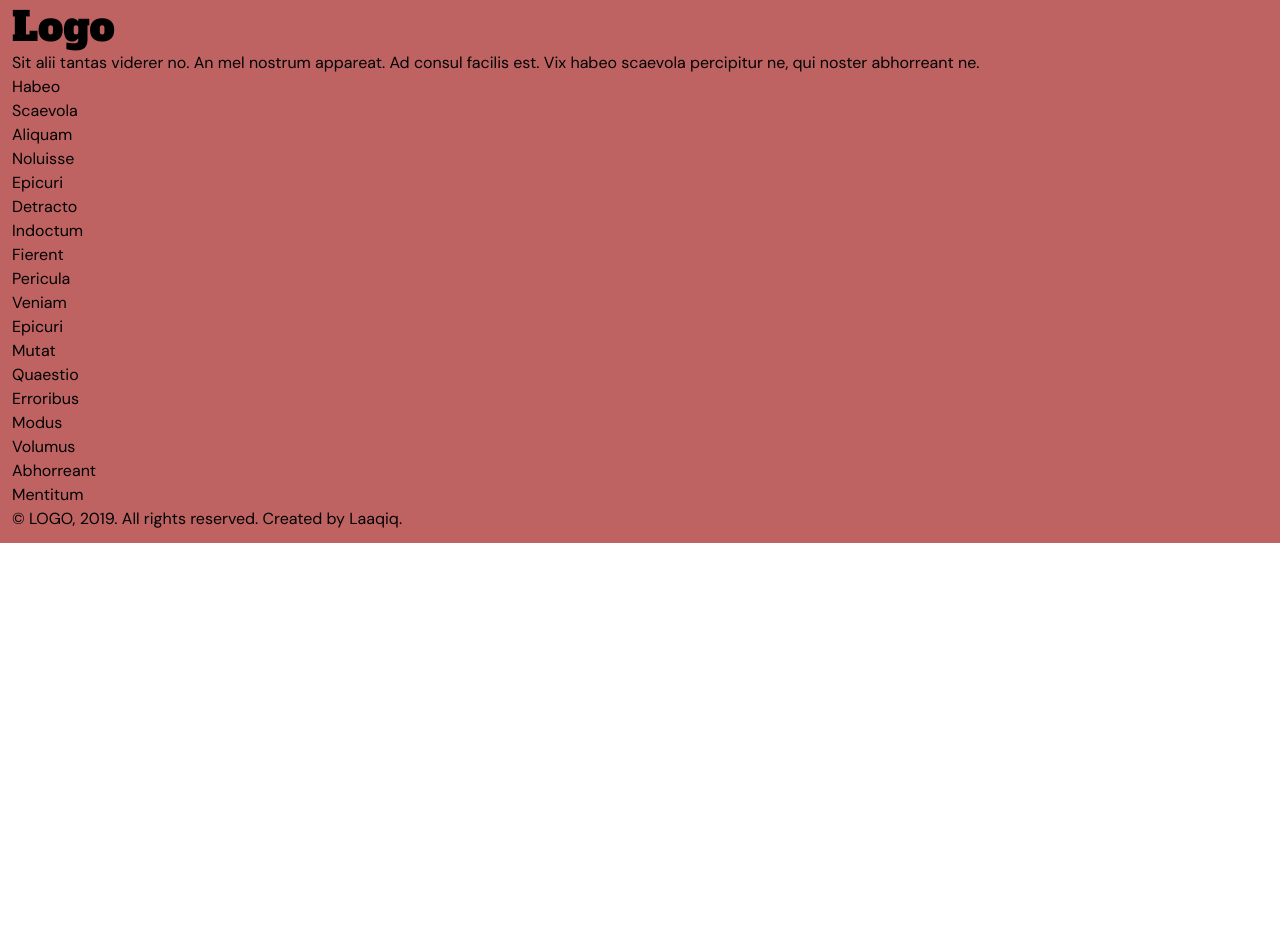
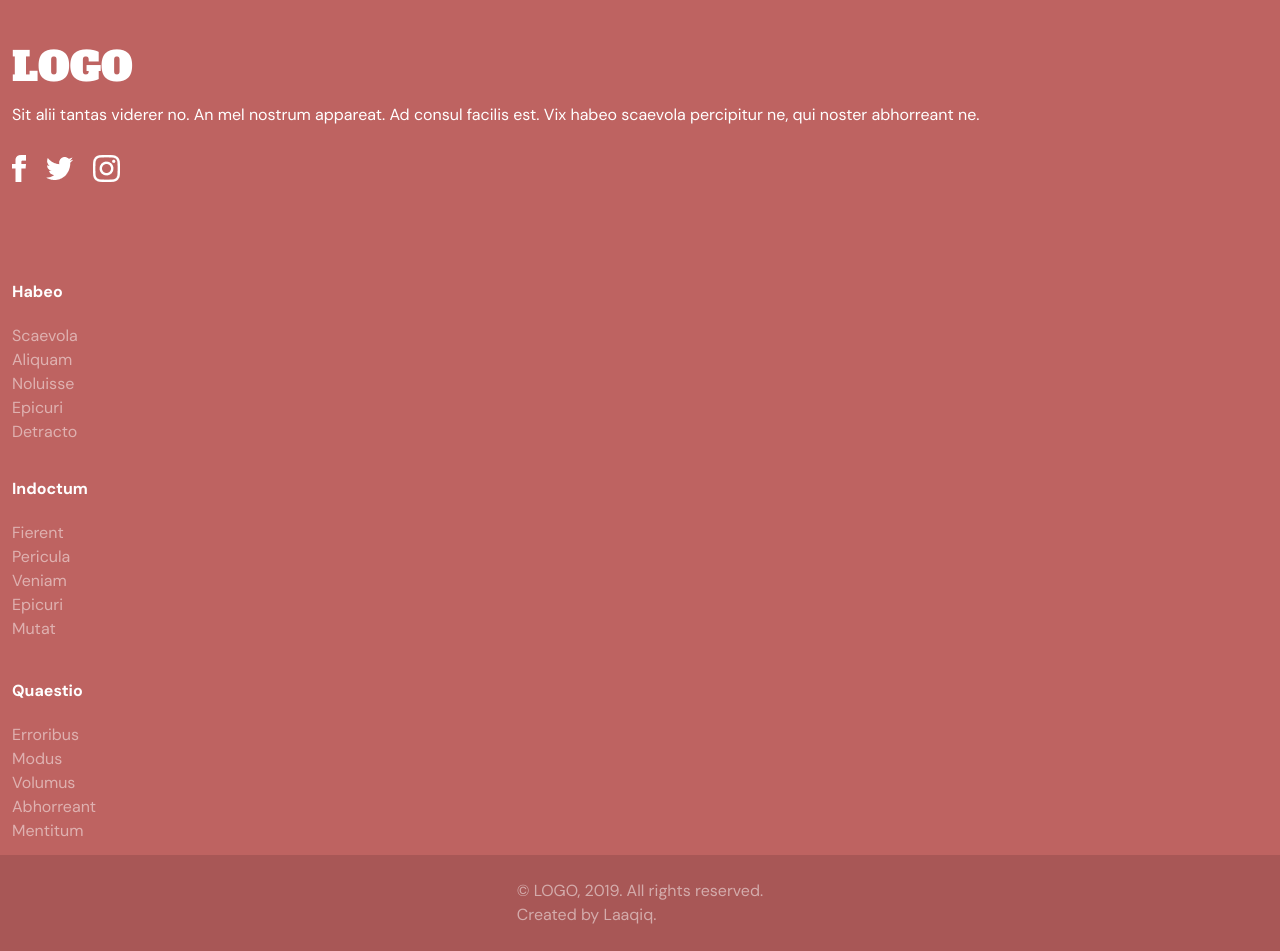
Before and after one commit to DemiCoecke/Endgame, a website: page src/index.html in a window 1280 px wide. Shown: the part 4273-5224 px from the top of the page. Before the commit the page ends 4816 px from the top, so only its background shows below. Drawn offline with nearby package versions, Linux system fonts and the light colour scheme; files that its build step writes are made by us from their sources; files whose address does not match are found by name.

Commit message:
added footer

```diff
--- a/src/index.html
+++ b/src/index.html
@@ -176,20 +176,29 @@
         </div>
 
         <!-- Footer -->
-        <footer class="block-6 bg--block-6 p--3">
-            <div class="block-6__content">
-                <h3>Logo</h3>
-                <p>Sit alii tantas viderer no. An mel nostrum appareat. Ad consul facilis est. Vix habeo scaevola percipitur ne, qui noster abhorreant ne.</p>
+        <footer class="block-6 bg--block-6">
+            <div class="block-6__content p--3">
+                <div class="block-6__top mt--10 mb--15">
+                    <h3 class="fc--text-white">LOGO</h3>
+                    <p class="fc--text-white mt--3">Sit alii tantas viderer no. An mel nostrum appareat. Ad consul facilis est. Vix habeo scaevola percipitur ne, qui noster abhorreant ne.</p>
+                    <!-- socials -->
+                    <div class="block-6__socials mt--7">
+                        <div class="block-6__socials__icon">
+                            <img src="images/fb-icon.png" alt="">
                         </div>
-            <div class="block-6__socials">
-                <span class="block-6__socials__icon"></span>
-                <span class="block-6__socials__icon"></span>
-                <span class="block-6__socials__icon"></span>
+                        <div class="block-6__socials__icon">
+                            <img src="images/twitter-icon.png" alt="">
                         </div>
+                        <div class="block-6__socials__icon">
+                            <img src="images/ig-icon.png" alt="">
+                        </div>
+                    </div>
+                </div>
+                <!-- lists -->
                 <div class="block-6__listing">
-                <div class="block-6__list-1">
+                    <div class="block-6__list">
                         <ul class="block-6__list">
-                        <p>Habeo</p>
+                            <p class="bold fc--text-white mt--7 mb--5">Habeo</p>
                             <li class="block-6__list__item">Scaevola</li>
                             <li class="block-6__list__item">Aliquam</li>
                             <li class="block-6__list__item">Noluisse</li>
@@ -199,7 +208,7 @@
                     </div>
                     <div class="block-6__list-2">
                         <ul class="block-6__list">
-                        <p>Indoctum</p>
+                            <p class="bold fc--text-white mt--7 mb--5">Indoctum</p>
                             <li class="block-6__list__item">Fierent</li>
                             <li class="block-6__list__item">Pericula</li>
                             <li class="block-6__list__item">Veniam</li>
@@ -207,9 +216,9 @@
                             <li class="block-6__list__item">Mutat</li>
                         </ul>
                     </div>
-                <div class="block-6__list-3">
+                    <div class="block-6__list">
                         <ul class="block-6__list">
-                        <p>Quaestio</p>
+                            <p class="bold fc--text-white mt--7 mb--5">Quaestio</p>
                             <li class="block-6__list__item">Erroribus</li>
                             <li class="block-6__list__item">Modus</li>
                             <li class="block-6__list__item">Volumus</li>
@@ -218,10 +227,12 @@
                         </ul>
                     </div>
                 </div>
-            <div class="block-6__copyright">
-                <p>© LOGO, 2019. All rights reserved. Created by Laaqiq.</p>
+            </div>
+            <div class="block-6__copyright bg--copyright">
+                <p class="fc--text-soft-white">&copy LOGO, 2019. All rights reserved.<br>Created by Laaqiq.</p>
             </div>
         </footer>
+
     </div>
 </body>
 </html>
--- a/src/ui/01_fundaments/colors/_colors.scss
+++ b/src/ui/01_fundaments/colors/_colors.scss
@@ -6,6 +6,7 @@ $colors: (
   'block-4': #FFF2DD,
   'block-5': #3D201F,
   'block-6': #BE6361,
+  'copyright': #A85756,
 
   'text-black': #333333,
   'text-pink': #BE6361,
--- a/src/ui/03_molecules/lists/_lists.scss
+++ b/src/ui/03_molecules/lists/_lists.scss
@@ -13,3 +13,10 @@
     align-self: flex-start;
     padding: 5px 15px 0px 3px;
 }
+
+.block-6__list{
+    display: flex;
+    flex-direction: column;
+    padding-top: 5px;
+    color: map-get($colors, "text-soft-white")
+}
--- /dev/null
+++ b/src/ui/04_organisms/footer/footer.scss
@@ -0,0 +1,26 @@
+.block-6{
+
+    &__socials{
+        display: flex;
+        flex-direction: row;
+
+        &__icon{
+            display: flex;
+            margin-right: 20px;
+            justify-content: center;
+            align-items: center;
+        }
+    }
+
+    &__copyright{
+        display: flex;
+        justify-content: center;
+        align-items: center;
+
+        background-color: #A85756;
+        height: 96px;
+        width: auto;
+
+    }
+
+}
--- a/src/ui/styles.scss
+++ b/src/ui/styles.scss
@@ -14,3 +14,4 @@
 @import '04_organisms/block/block';
 @import '04_organisms/hero/hero';
 @import '04_organisms/nav/nav';
+@import '04_organisms/footer/footer';
```
Also changed, not shown: dist/css/styles.css, dist/index.html. Lines whose indentation alone changed are shown as unchanged.
